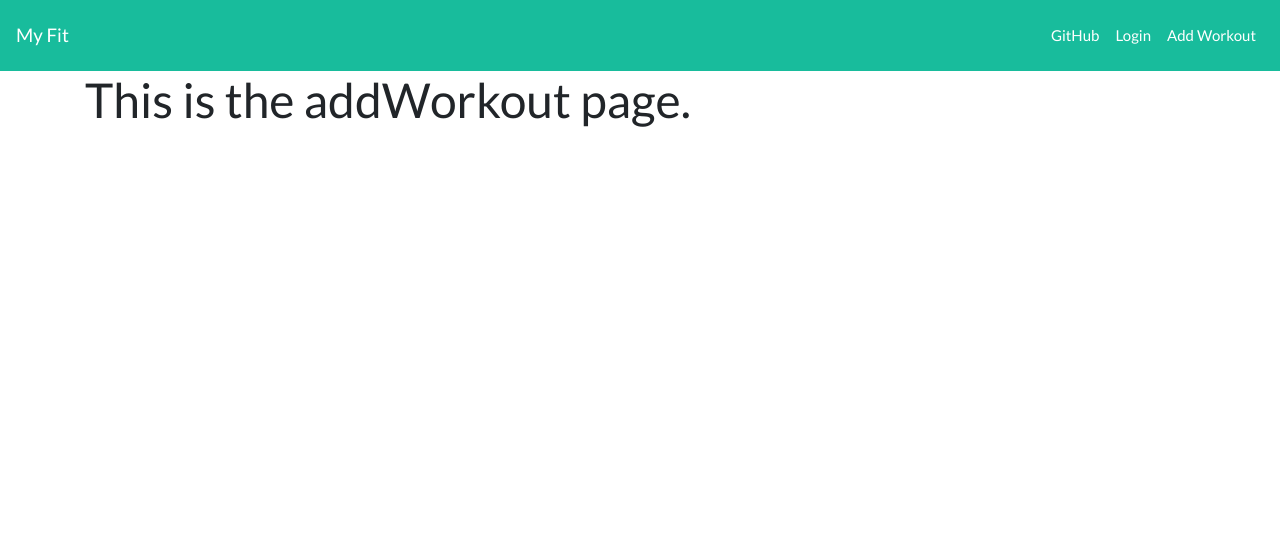
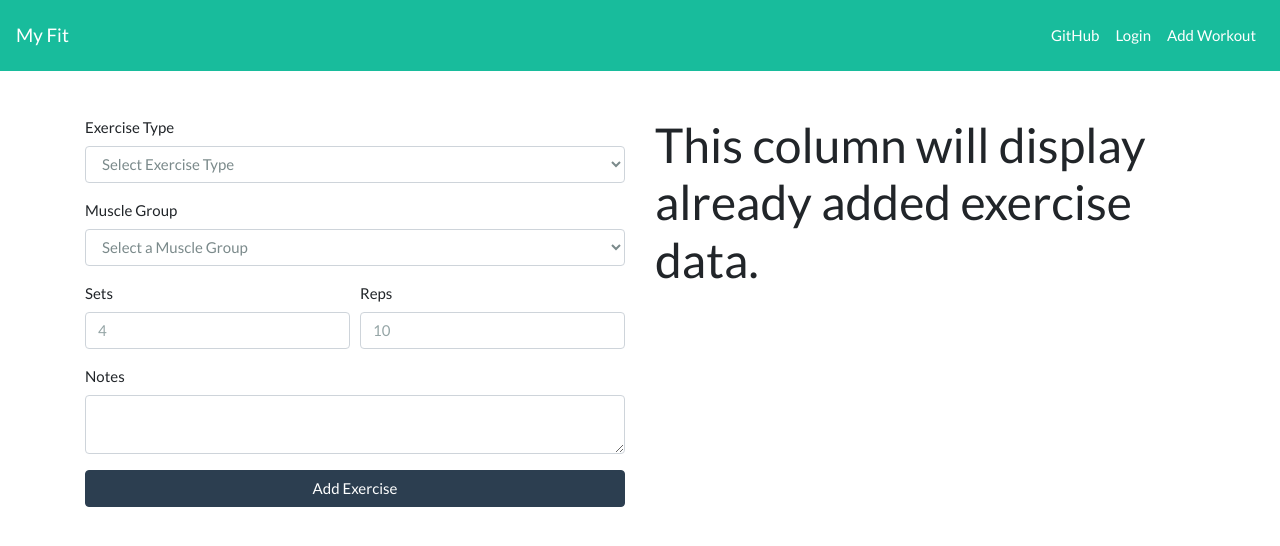
Before and after one commit to lwerner27/exercise-app, a React (Create React App) app in the folder client/: page /addworkout in a window 1280 px wide. Shown: the top 546 px of the page. Built offline with nearby package versions, Linux system fonts and the light colour scheme.

Commit message:
Finished weight lifting portion of exercise form.

```diff
--- a/client/src/pages/AddWorkout.js
+++ b/client/src/pages/AddWorkout.js
@@ -1,14 +1,26 @@
 import React, { Component } from "react";
-import { Container, Row, Col } from "reactstrap";
+import {
+	Container,
+	Row,
+	Col,
+	Form,
+	FormGroup,
+	Input,
+	Label,
+	Button
+} from "reactstrap";
 
 export default class AddWorkout extends Component {
 	constructor(props) {
 		super(props);
 		this.state = {
 			date: "",
-			exercises: []
+			exercises: [],
+			exerciseType: "Select Exercise Type",
+			muscleGroup: "Select a Muscle Group"
 		};
 		this.compareDates = this.compareDates.bind(this);
+		this.handleChange = this.handleChange.bind(this);
 	}
 
 	compareDates(date, data) {
@@ -34,13 +46,88 @@ export default class AddWorkout extends Component {
 		}
 	}
 
+	handleChange(event) {
+		this.setState({ [event.target.name]: event.target.value });
+	}
+
 	render() {
 		console.log(this.state);
 		return (
 			<Container>
+				<br />
+				<br />
 				<Row>
-					<Col>
-						<h1>This is the addWorkout page.</h1>
+					<Col sm={12} md={6}>
+						<Form>
+							<Row form>
+								<Col sm={12}>
+									<FormGroup>
+										<Label for="exerciseType">Exercise Type</Label>
+										<Input
+											value={this.state.exerciseType}
+											type="select"
+											name="exerciseType"
+											id="exerciseType"
+											onChange={this.handleChange}
+										>
+											<option disabled>Select Exercise Type</option>
+											<option>Weights</option>
+											<option>Cardio</option>
+										</Input>
+									</FormGroup>
+								</Col>
+							</Row>
+							{/* From here down will get moved to its own component. */}
+							<Row form>
+								<Col sm={12}>
+									<FormGroup>
+										<Label for="muscleGroup">Muscle Group</Label>
+										<Input
+											value={this.state.muscleGroup}
+											type="select"
+											name="muscleGroup"
+											id="muscleGroup"
+											onChange={this.handleChange}
+										>
+											<option disabled>Select a Muscle Group</option>
+											<option>Biceps</option>
+											<option>Triceps</option>
+											<option>Sholders</option>
+											<option>Back</option>
+											<option>Legs</option>
+										</Input>
+									</FormGroup>
+								</Col>
+							</Row>
+							<Row form>
+								<Col sm={12} md={6}>
+									<FormGroup>
+										<Label for="sets">Sets</Label>
+										<Input type="text" name="sets" id="sets" placeholder="4" />
+									</FormGroup>
+								</Col>
+								<Col sm={12} md={6}>
+									<FormGroup>
+										<Label for="reps">Reps</Label>
+										<Input type="text" name="reps" id="reps" placeholder="10" />
+									</FormGroup>
+								</Col>
+							</Row>
+							<Row form>
+								<Col>
+									<FormGroup>
+										<Label for="notes">Notes</Label>
+										<Input type="textarea" name="notes" id="notes" />
+									</FormGroup>
+								</Col>
+							</Row>
+							<Button color="primary" block>
+								Add Exercise
+							</Button>
+						</Form>
+					</Col>
+					<Col sm={12} md={6}>
+						<h1>This column will display already added exercise data.</h1>
 					</Col>
 				</Row>
 			</Container>
```
